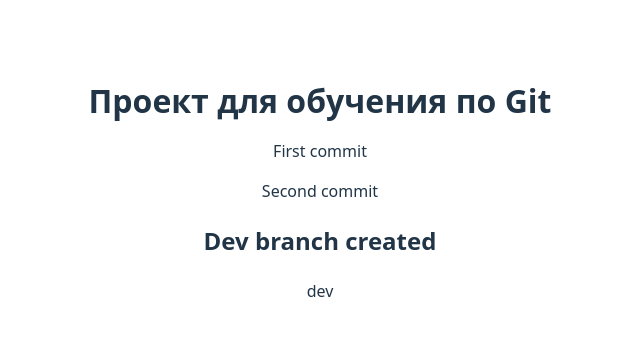
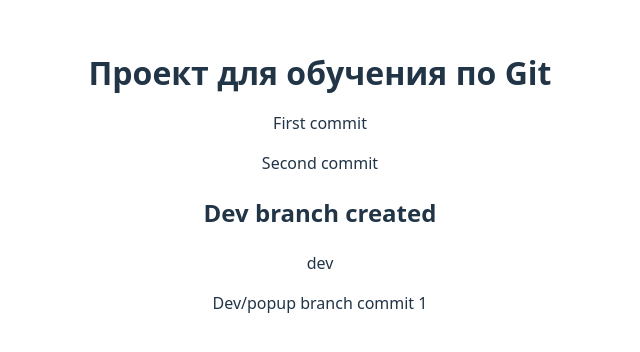
Before and after one commit to semaxio/gittesting1, a React (Vite) app: page / in a window 1280 px wide. Shown: the part 218-570 px from the top of the page, without its empty margins (320-960 px from the left). Built offline with nearby package versions, Linux system fonts and the light colour scheme.

Commit message:
Dev/popup branch commit 1

```diff
--- a/src/App.tsx
+++ b/src/App.tsx
@@ -12,6 +12,7 @@
       <div>
         <h2>Dev branch created</h2>
         <span>dev</span>
+        <p>Dev/popup branch commit 1</p>
       </div>
     </>
   )
```
